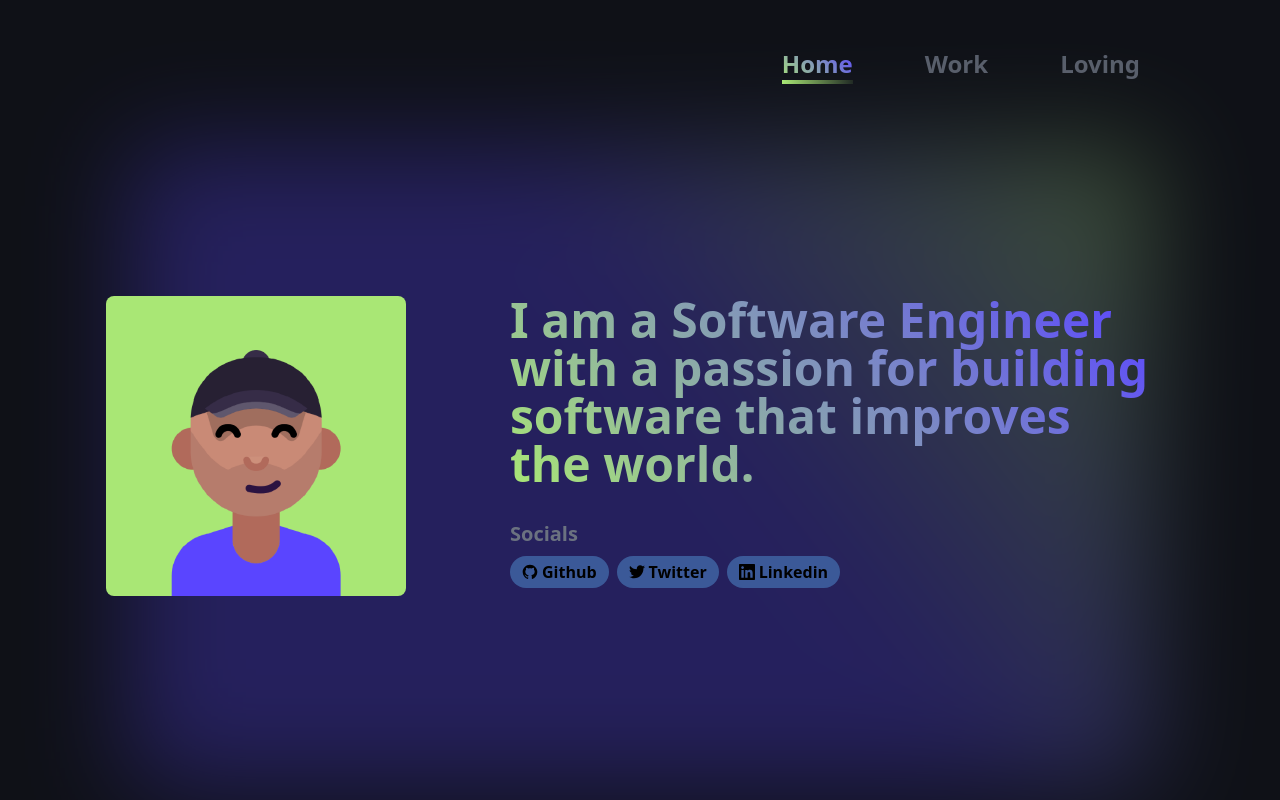
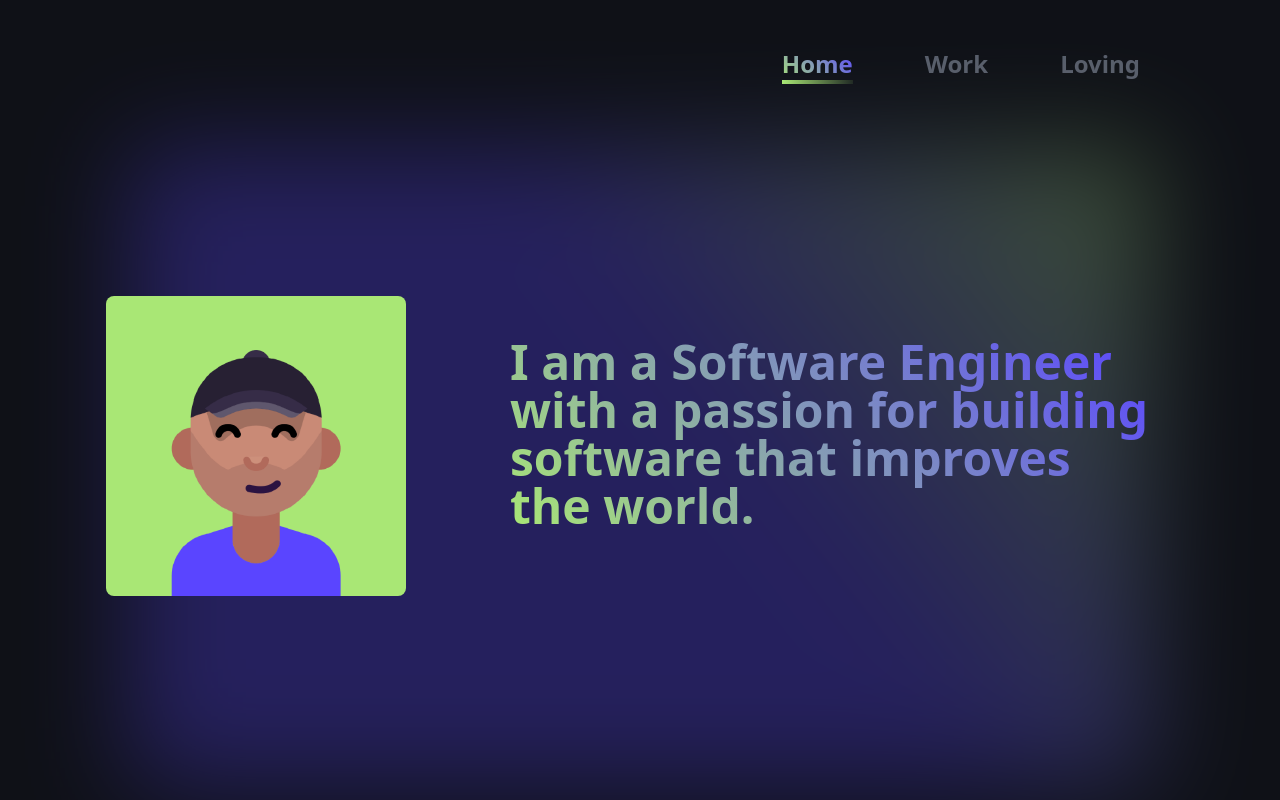
Before and after one commit to luigibarbato/meonweb, a Next.js app: page / in a window 1280 px wide. Built offline with nearby package versions, Linux system fonts and the light colour scheme.

Commit message:
fix: remove section pills from home

```diff
--- a/pages/index.tsx
+++ b/pages/index.tsx
@@ -37,25 +37,13 @@ export const getStaticProps: GetStaticProps = async () => {
 }
 
 
-const sections: Array<SectionPillProps> = [
-  {
-    name: "Socials",
-    color: "#3b5998",
-    entries: [
-      <Github key="github" url='https://github.com/luigibarbato' />,
-      <Twitter key="twitter" url='https://twitter.com/luigibarbato_' />,
-      <Linkedin key="linkedin" url='https://linkedin.com/in/luigibarbato' />
-    ],
-  },
-]
+
 
 const Home: NextPage = ({ profile, settings, isMobile }: InferGetStaticPropsType<typeof getStaticProps>) => {
 
   return (
     <Layout title={settings.name} description={settings.description} radialBackground={settings.radialBackground} colors={settings.colors}>
-      <HeroWithImage isMobile={isMobile} image={avatar.src} primaryColor={settings.colors[0]} secondaryColor={settings.colors[1]} content={profile.content}>
-        <SectionPill sections={sections} />
-      </HeroWithImage>
+      <HeroWithImage isMobile={isMobile} image={avatar.src} primaryColor={settings.colors[0]} secondaryColor={settings.colors[1]} content={profile.content} />
     </Layout>
   )
 }
```
